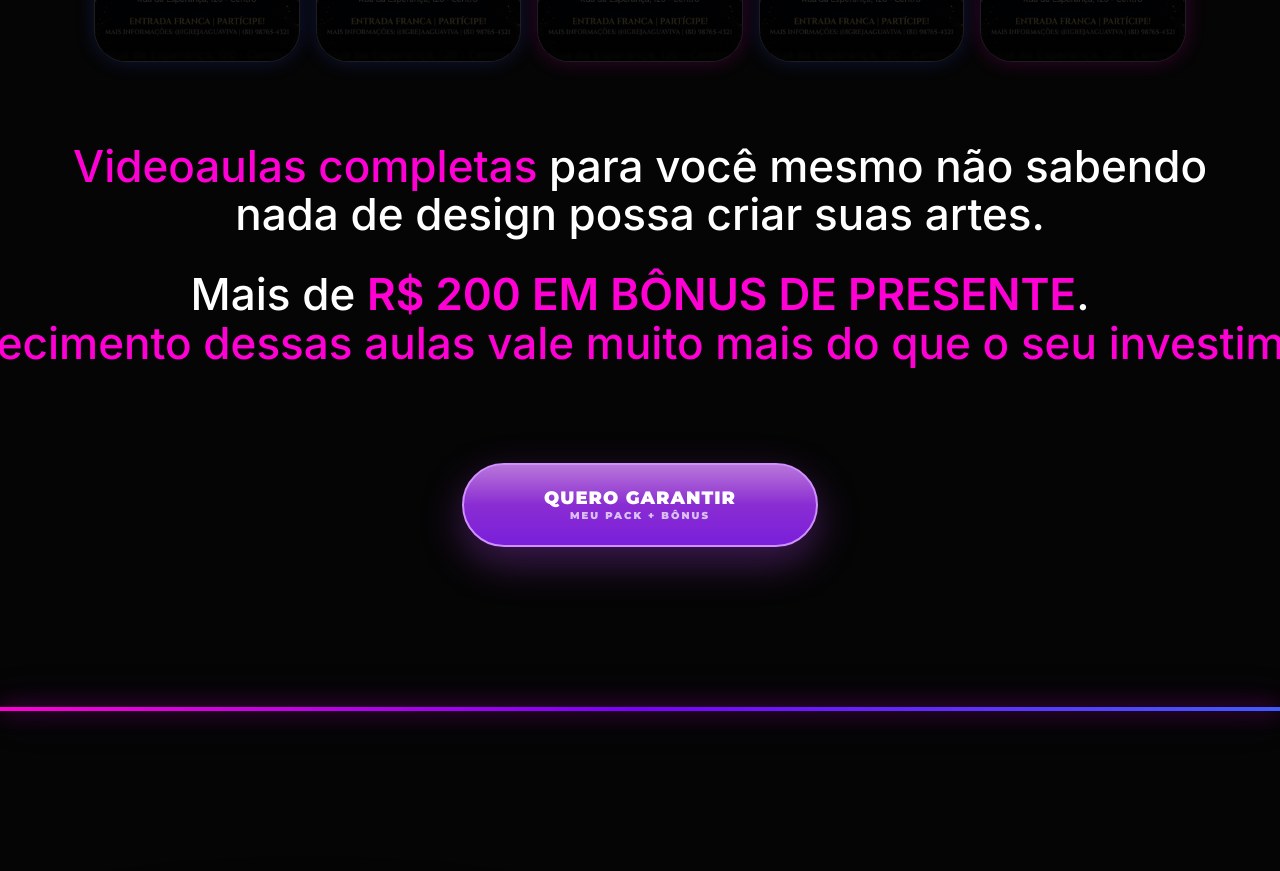
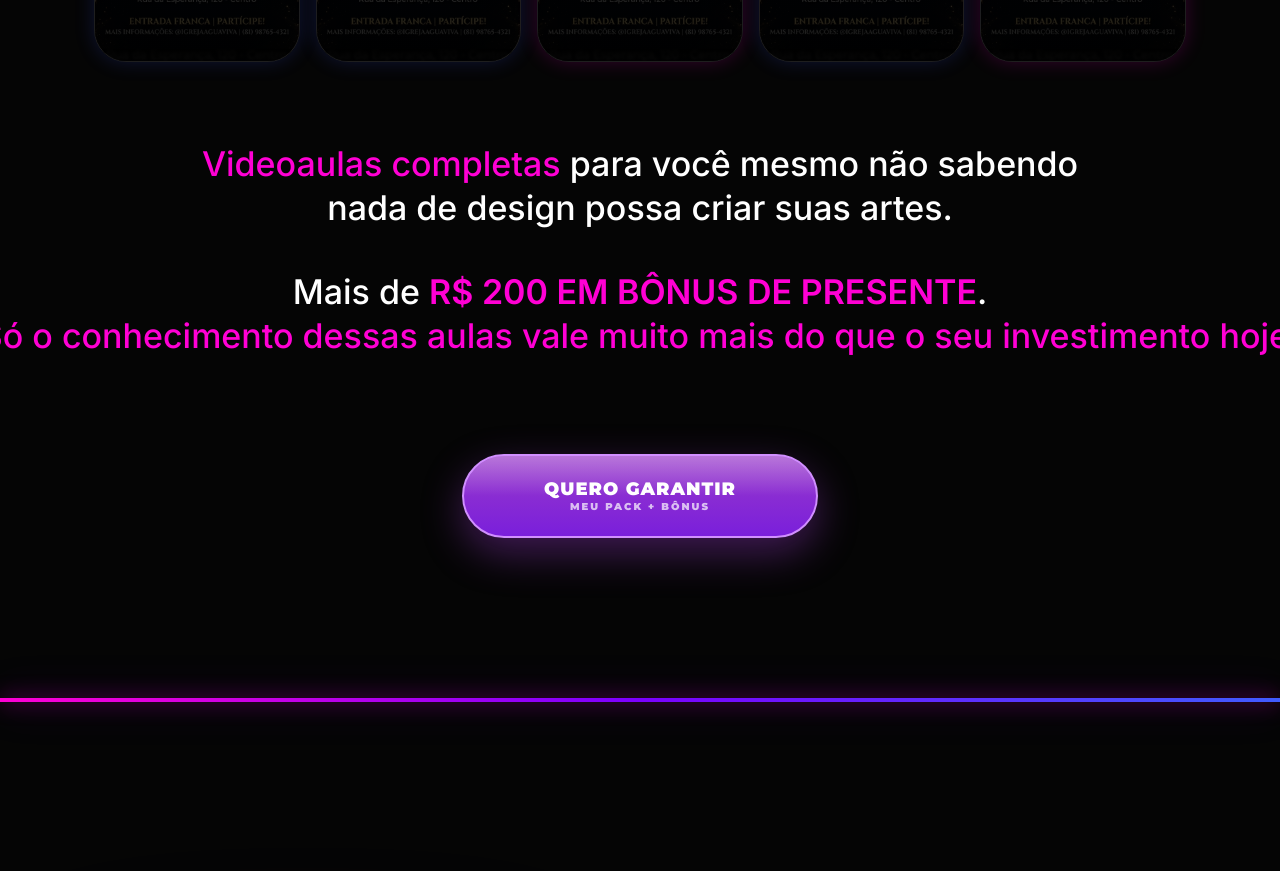
Before and after one commit to jrmacbrandt/Leo-Tondella, a React (Vite) app: page / in a window 1280 px wide. Shown: the part 2460-3331 px from the top of the page. Built offline with nearby package versions, Linux system fonts and the light colour scheme.

Commit message:
fix: definitive 4-line distribution for bonus section

```diff
--- a/src/App.tsx
+++ b/src/App.tsx
@@ -271,13 +271,13 @@ export default function App() {
             </div>
           </div>
 
-          <div className="max-w-7xl mx-auto mb-24 px-4">
-            <div className="text-[20px] md:text-[44px] font-medium text-white leading-[1.1] flex flex-col items-center text-center">
-              <span className="md:whitespace-nowrap"><span className="text-brand-magenta">Videoaulas completas</span> para você mesmo não sabendo</span>
-              <span className="md:whitespace-nowrap">nada de design possa criar suas artes.</span>
-              <div className="h-4 md:h-8" />
-              <span className="md:whitespace-nowrap">Mais de <span className="text-brand-magenta font-bold">R$ 200 EM BÔNUS DE PRESENTE</span>.</span>
-              <span className="md:whitespace-nowrap text-brand-magenta">Só o conhecimento dessas aulas vale muito mais do que o seu investimento hoje.</span>
+          <div className="max-w-[1400px] mx-auto mb-24 px-4 flex flex-col items-center text-center">
+            <div className="text-[19px] md:text-[34px] font-medium text-white leading-[1.3]">
+              <div className="md:whitespace-nowrap"><span className="text-brand-magenta">Videoaulas completas</span> para você mesmo não sabendo</div>
+              <div className="md:whitespace-nowrap">nada de design possa criar suas artes.</div>
+              <div className="h-6 md:h-10" />
+              <div className="md:whitespace-nowrap">Mais de <span className="text-brand-magenta font-bold">R$ 200 EM BÔNUS DE PRESENTE</span>.</div>
+              <div className="md:whitespace-nowrap text-brand-magenta">Só o conhecimento dessas aulas vale muito mais do que o seu investimento hoje.</div>
             </div>
           </div>
 
```
